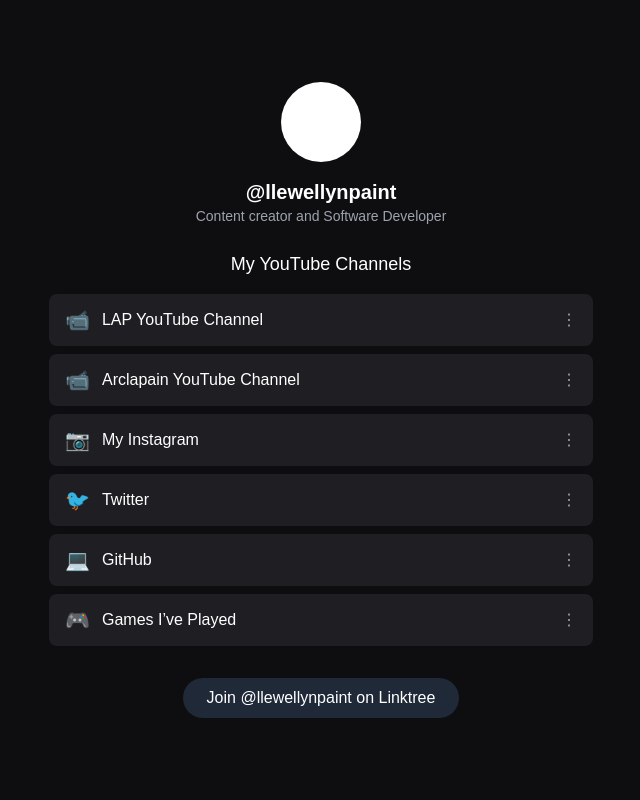
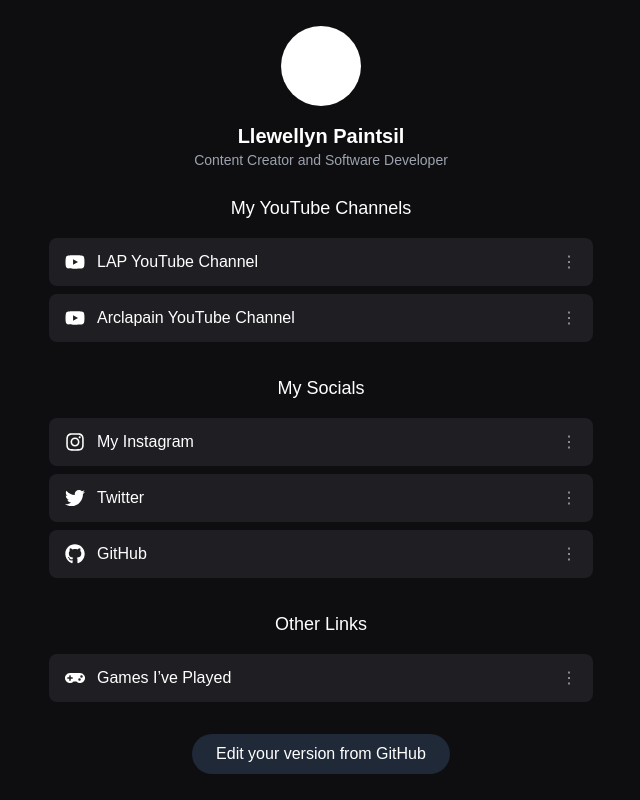
Before and after one commit to Llewellyn500/Socialize, a Next.js app: page / in a window 1280 px wide. Shown: the whole page, without its empty margins (319-959 px from the left). Built offline with nearby package versions, Linux system fonts and the light colour scheme.

Commit message:
Refactor homepage to use sections for links and update profile information

```diff
--- a/app/page.tsx
+++ b/app/page.tsx
@@ -1,13 +1,30 @@
 import React from 'react';
+import Link from 'next/link';
+import { FaYoutube, FaInstagram, FaTwitter, FaGithub, FaGamepad } from 'react-icons/fa';
 
 export default function Home() {
-  const links = [
-    { name: 'LAP YouTube Channel', url: 'https://youtube.com', icon: '📹' },
-    { name: 'Arclapain YouTube Channel', url: 'https://youtube.com', icon: '📹' },
-    { name: 'My Instagram', url: 'https://instagram.com', icon: '📷' },
-    { name: 'Twitter', url: 'https://twitter.com', icon: '🐦' },
-    { name: 'GitHub', url: 'https://github.com', icon: '💻' },
-    { name: 'Games I’ve Played', url: '#', icon: '🎮' },
+  const sections = [
+    {
+      header: 'My YouTube Channels',
+      links: [
+        { name: 'LAP YouTube Channel', url: 'https://youtube.com', icon: <FaYoutube /> },
+        { name: 'Arclapain YouTube Channel', url: 'https://youtube.com', icon: <FaYoutube /> },
+      ],
+    },
+    {
+      header: 'My Socials',
+      links: [
+        { name: 'My Instagram', url: 'https://instagram.com', icon: <FaInstagram /> },
+        { name: 'Twitter', url: 'https://twitter.com', icon: <FaTwitter /> },
+        { name: 'GitHub', url: 'https://github.com', icon: <FaGithub /> },
+      ],
+    },
+    {
+      header: 'Other Links',
+      links: [
+        { name: 'Games I’ve Played', url: '#', icon: <FaGamepad /> },
+      ],
+    },
   ];
 
   return (
@@ -15,14 +32,17 @@
       {/* Profile Section */}
       <div className="flex flex-col items-center">
         <div className="w-20 h-20 rounded-full bg-accent mb-4"></div>
-        <h1 className="text-xl font-semibold">@llewellynpaint</h1>
-        <p className="text-sm text-gray-400">Content creator and Software Developer</p>
+        <h1 className="text-xl font-semibold">Llewellyn Paintsil</h1>
+        <p className="text-sm text-gray-400">
+          Content Creator and Software Developer
+        </p>
       </div>
 
-      {/* Links Section */}
-      <div className="mt-6 w-full">
-        <h2 className="text-center text-lg mb-4">My YouTube Channels</h2>
-        {links.map((link, index) => (
+      {/* Links Sections */}
+      {sections.map((section, sectionIndex) => (
+        <div key={sectionIndex} className="mt-6 w-full">
+          <h2 className="text-center text-lg mb-4">{section.header}</h2>
+          {section.links.map((link, index) => (
             <a
               key={index}
               href={link.url}
@@ -38,11 +58,14 @@
             </a>
           ))}
         </div>
+      ))}
 
       {/* Footer Section */}
+      <Link href="https://github.com/Llewellyn500/socialize">
         <button className="mt-6 bg-gray-800 text-white py-2 px-6 rounded-full hover:bg-gray-700">
-        Join @llewellynpaint on Linktree
+          Edit your version from GitHub
         </button>
+      </Link>
     </div>
   );
 }
--- a/package.json
+++ b/package.json
@@ -9,9 +9,10 @@
     "lint": "next lint"
   },
   "dependencies": {
+    "next": "15.1.3",
     "react": "^19.0.0",
     "react-dom": "^19.0.0",
-    "next": "15.1.3"
+    "react-icons": "^5.4.0"
   },
   "devDependencies": {
     "typescript": "^5",
```
Also changed, not shown: 1 other file (tests, documents, lock files or other folders). Lines whose indentation alone changed are shown as unchanged.
